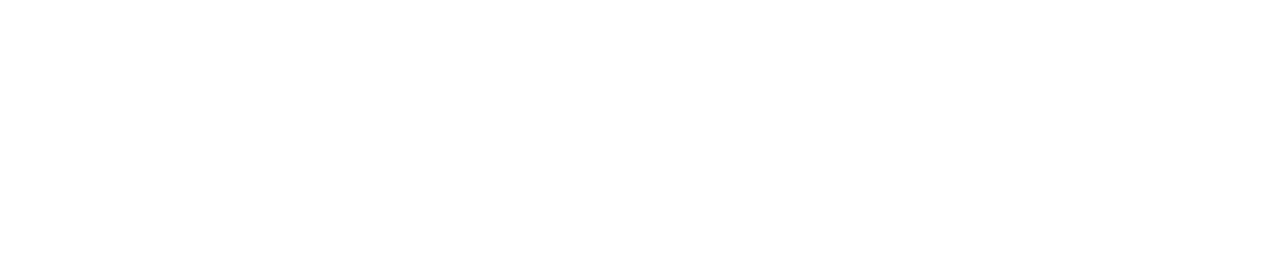
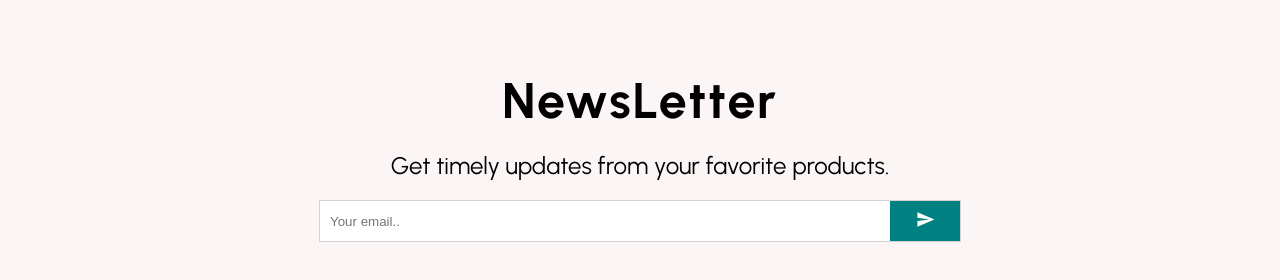
Before and after one commit to fawriid/LAMA-store, a React (Create React App) app: page / in a window 1280 px wide. Shown: the part 2624-2904 px from the top of the page. Before the commit the page ends 2540 px from the top, so only its background shows below. Built offline with nearby package versions, Linux system fonts and the light colour scheme.

Commit message:
creating newsletter component

```diff
--- /dev/null
+++ b/src/components/NewsLetter.js
@@ -0,0 +1,66 @@
+import { Send } from '@material-ui/icons';
+import React from 'react';
+import styled from 'styled-components'
+
+
+const Container = styled.div`
+    height: 60vh;
+    background-color: #fcf5f5;
+    display: flex;
+    flex-direction: column;
+    justify-content: center;
+    align-items:center ;
+`
+const Title = styled.h1`
+    font-size: 5rem;
+    margin-bottom: 20px;
+    letter-spacing: 2px;
+`
+const Desc = styled.div`
+    font-size: 2.4rem;
+    margin-bottom: 20px;
+`
+const InputContainer = styled.div`
+    width: 50%;
+    height: 40px;
+    display: flex;
+    justify-content: space-between;
+    background-color: #fff;
+    border: 1px solid lightgray;
+`
+const Input = styled.input`
+    flex: 8;
+    outline: none;
+    border: none;
+    margin-left: 10px;
+`
+const Button = styled.button`
+    flex: 1;
+    background-color: teal;
+    color: #fff;
+    cursor: pointer;
+    border: none;
+    outline: none;
+    transition: all .5s ease;
+    &:active{
+        transform: scale(1.4);
+    }
+`
+
+
+const NewsLetter = () => {
+    return (
+        <Container>
+            <Title>NewsLetter</Title>
+            <Desc>Get timely updates from your favorite products.</Desc>
+            <InputContainer>
+                <Input placeholder='Your email..' />
+                <Button>
+                    <Send style={{transform:'scale(1.3)'}} />
+                </Button>
+            </InputContainer>
+        </Container>
+    );
+};
+
+export default NewsLetter;
--- a/src/pages/Home.js
+++ b/src/pages/Home.js
@@ -2,6 +2,7 @@
 import Announcement from '../components/Announcement';
 import Categories from '../components/Categories';
 import Navbar from '../components/Navbar'
+import NewsLetter from '../components/NewsLetter';
 import Products from '../components/Products';
 import Slider from '../components/Slider';
 
@@ -13,6 +14,7 @@
             <Slider />
             <Categories />
             <Products />
+            <NewsLetter />
         </>
     );
 };
```
